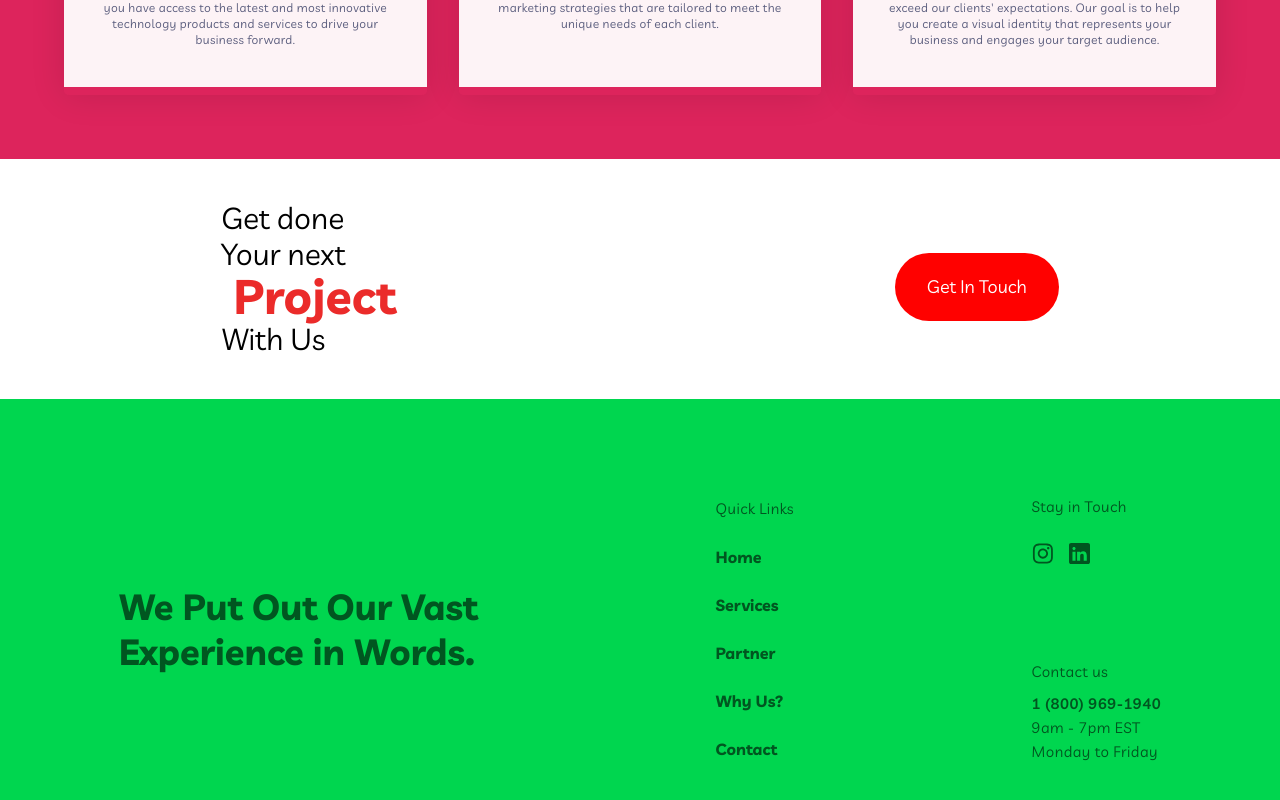
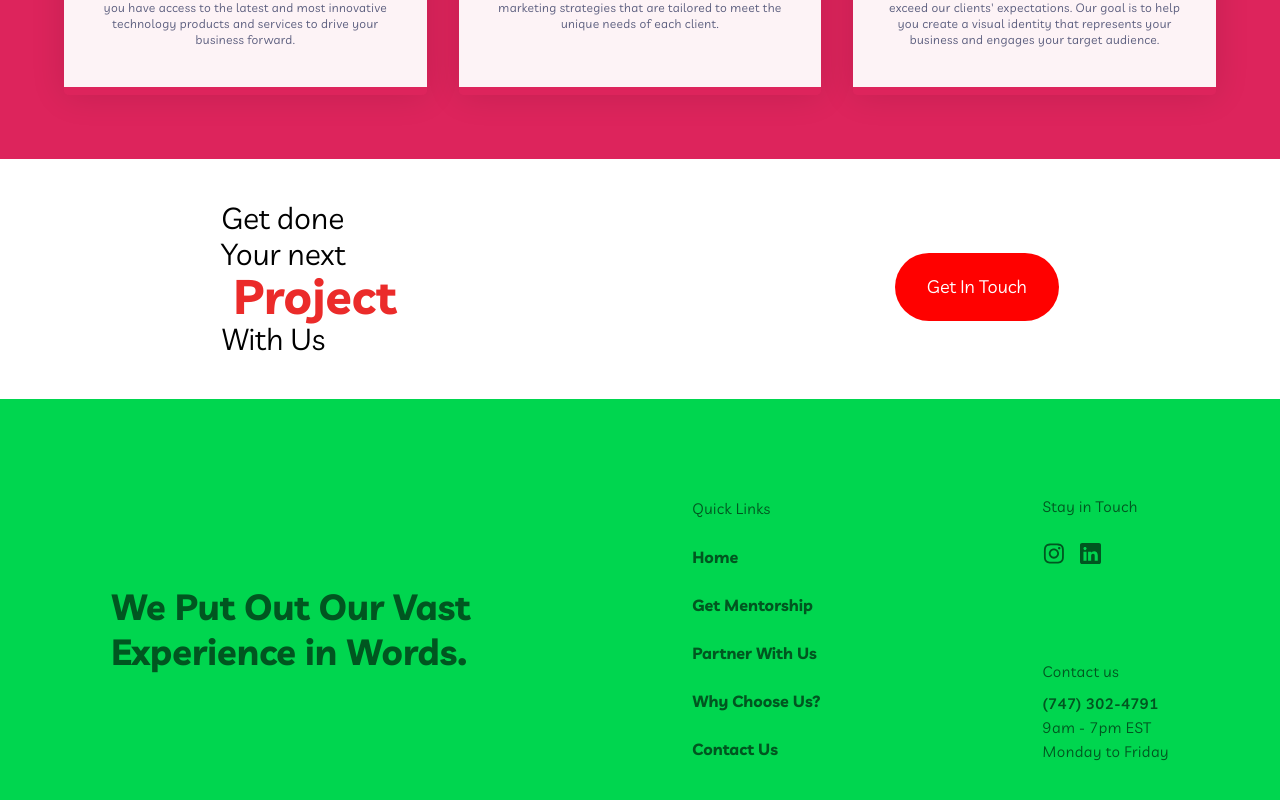
Before and after one commit to aliezaheer/bleve, a Next.js app: page / in a window 1280 px wide. Shown: the part 3428-4228 px from the top of the page. Built offline with nearby package versions, Linux system fonts and the light colour scheme.

Commit message:
tel attribute on number and target black for social

```diff
--- a/components/Footer.jsx
+++ b/components/Footer.jsx
@@ -19,19 +19,19 @@ const Footer = () => {
             </li>
 
             <li>
-              <Link href="/#services">Services</Link>
+              <Link href="/#services">Get Mentorship</Link>
             </li>
 
             <li>
-              <Link href="/#partner">Partner </Link>
+              <Link href="/#partner">Partner With Us </Link>
             </li>
 
             <li>
-              <Link href="/#partner">Why Us? </Link>
+              <Link href="/#partner">Why Choose Us? </Link>
             </li>
 
             <li>
-              <Link href="/#why-us">Contact</Link>
+              <Link href="/#why-us">Contact Us</Link>
             </li>
           </ul>
         </div>
@@ -57,7 +57,7 @@ const Footer = () => {
               ></path>
             </svg> */}
 
-            <a href="https://www.instagram.com/blevemedia/">
+            <a target="_blank" href="https://www.instagram.com/blevemedia/">
               <svg
                 role="img"
                 width="21"
@@ -96,7 +96,10 @@ const Footer = () => {
                 ></path>
               </svg>
             </a> */}
-            <a href="https://www.linkedin.com/company/blevemedia?originalSubdomain=pk">
+            <a
+              target="_blank"
+              href="https://www.linkedin.com/company/blevemedia?originalSubdomain=pk"
+            >
               <svg width="21" height="21" viewBox="0 0 21 21" fill="none">
                 <title>BleveMedia - LinkedIn</title>
                 <path
@@ -111,7 +114,8 @@ const Footer = () => {
           <div>
             <p className="text-fontGreen mt-24 mb-2 font-normal">Contact us</p>
             <p className="text-fontGreen mb-0 font-semibold">
-              1 (800) 969-1940
+              {" "}
+              <a href="tel:7473024791">(747) 302-4791</a>
             </p>
             <p className="text-fontGreen mb-0 font-normal">9am - 7pm EST</p>
             <p className="text-fontGreen mb-0 font-normal">Monday to Friday</p>
```
